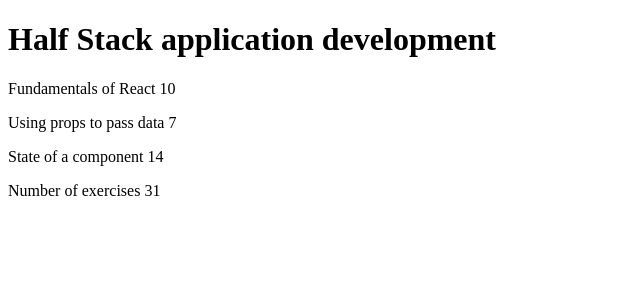
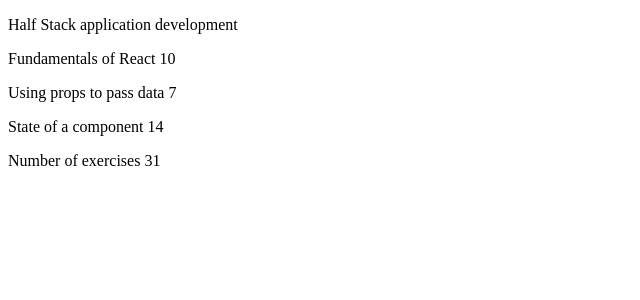
Before and after one commit to KTervonen/FullstackOpen, a JavaScript app in the folder osa1/kurssitiedot/: page / in a window 1280 px wide. Shown: the top 300 px of the page, without its empty margins (0-640 px from the left). Built offline with nearby package versions, Linux system fonts and the light colour scheme.

Commit message:
add assignments 1.1 and 1.2.
kurssitiedot, step 1 and step 2

```diff
--- a/osa1/kurssitiedot/src/App.js
+++ b/osa1/kurssitiedot/src/App.js
@@ -1,3 +1,41 @@
+const Header = (pippeli) => {
+    return (
+        <div>
+            <p>{pippeli.course}</p>
+        </div>
+    )
+}
+
+const Content = (plop) => {
+    return (
+        <div>
+            <Part pippeli={plop.pippeli} penis={plop.penis}/>
+            <Part pippeli2={plop.pippeli2} penis2={plop.penis2}/>
+            <Part pippeli3={plop.pippeli3} penis3={plop.penis3}/>
+        </div>
+    )
+}
+
+const Part = (props) => {
+    return (
+        <p>
+            {props.pippeli} {props.penis}
+            {props.pippeli2} {props.penis2}
+            {props.pippeli3} {props.penis3}
+        </p>
+
+)
+}
+
+const Total = (megapylly) => {
+    return (
+        <div>
+            <p>Number of exercises {megapylly.pylly + megapylly.pylly2 + megapylly.pylly3}</p>
+        </div>
+    )
+}
+
+
 const App = () => {
     const course = 'Half Stack application development'
     const part1 = 'Fundamentals of React'
@@ -9,18 +47,16 @@
 
     return (
         <div>
-        <h1>{course}</h1>
-        <p>
-          {part1} {exercises1}
-        </p>
-        <p>
-          {part2} {exercises2}
-        </p>
-        <p>
-          {part3} {exercises3}
-        </p>
-        <p>Number of exercises {exercises1 + exercises2 + exercises3}</p>
+            <Header course={course}/>
+            <Content pippeli={part1} penis={exercises1}
+                     pippeli2={part2} penis2={exercises2}
+                     pippeli3={part3} penis3={exercises3}
+            />
+            <Total pylly={exercises1} pylly2={exercises2} pylly3={exercises3}/>
+
+
         </div>
+
     )
 }
 
--- a/osa1/kurssitiedot/src/index.css
+++ /dev/null
@@ -1,13 +0,0 @@
-body {
-  margin: 0;
-  font-family: -apple-system, BlinkMacSystemFont, 'Segoe UI', 'Roboto', 'Oxygen',
-    'Ubuntu', 'Cantarell', 'Fira Sans', 'Droid Sans', 'Helvetica Neue',
-    sans-serif;
-  -webkit-font-smoothing: antialiased;
-  -moz-osx-font-smoothing: grayscale;
-}
-
-code {
-  font-family: source-code-pro, Menlo, Monaco, Consolas, 'Courier New',
-    monospace;
-}
```
Also changed, not shown: osa1/kurssitiedot/src/App.css (deleted, +0 -38 lines), osa1/kurssitiedot/src/reportWebVitals.js (deleted, +0 -13 lines), osa1/kurssitiedot/src/setupTests.js (deleted, +0 -5 lines), osa1/kurssitiedot/src/logo.svg (deleted), 1 other file (tests, documents, lock files or other folders). Lines whose indentation alone changed are shown as unchanged.
